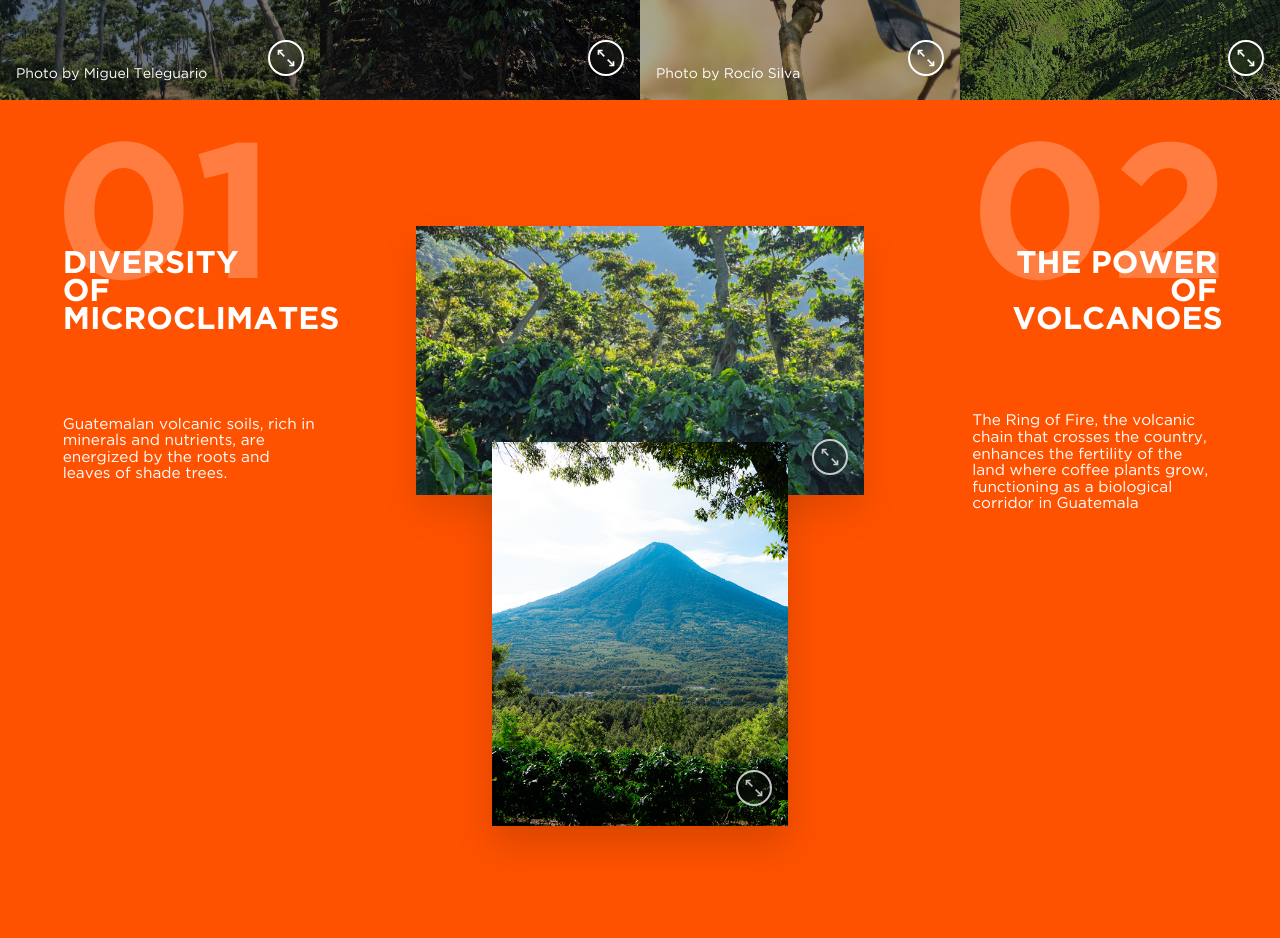
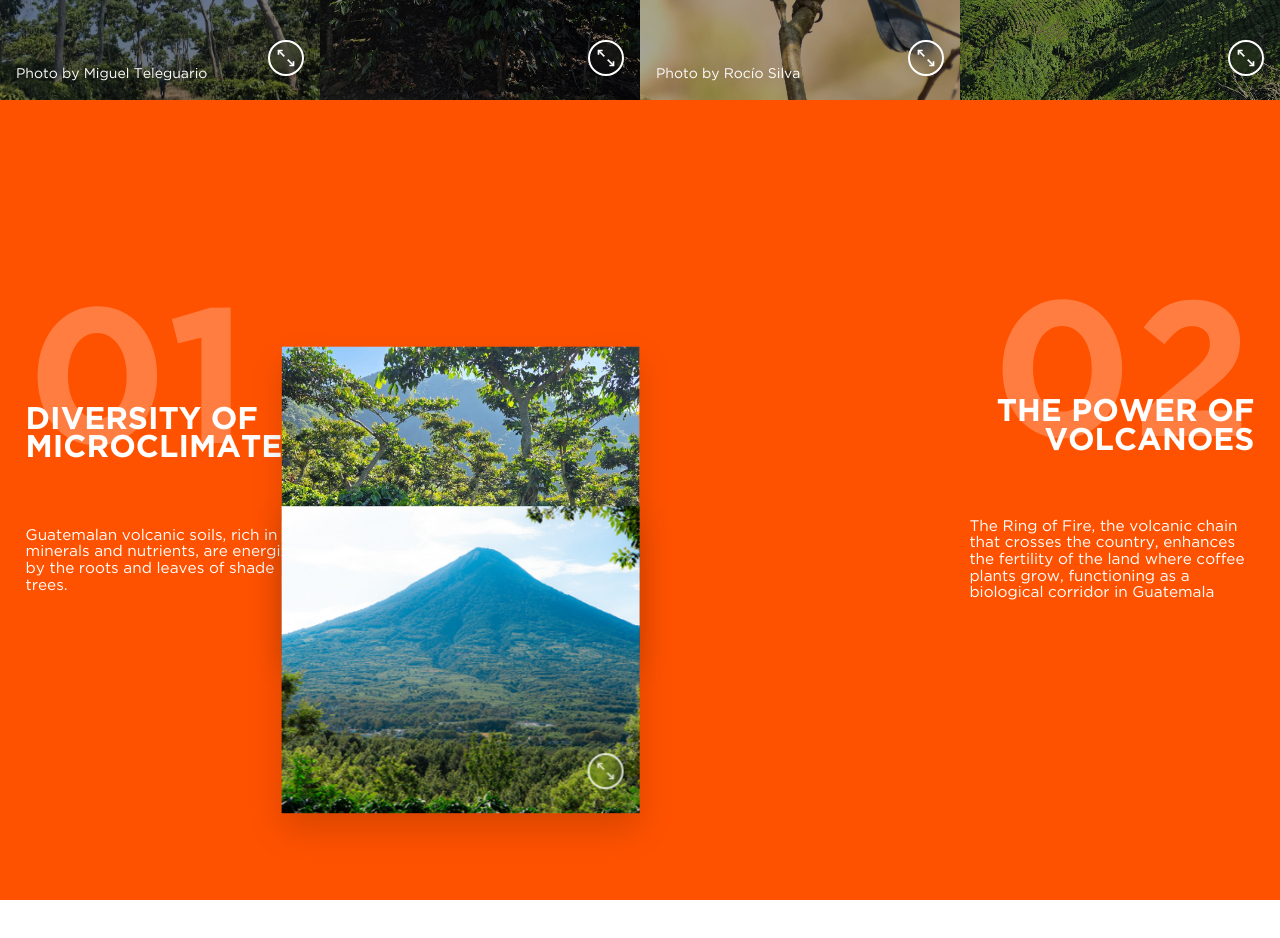
Before and after one commit to Alan4745/front-green-book, a React (Vite) app: page /c4 in a window 1280 px wide. Shown: the part 1500-2438 px from the top of the page. After the commit the page ends 2400 px from the top, so only its background shows below. Built offline with nearby package versions, Linux system fonts and the light colour scheme.

Commit message:
No se generó commit porque no hice cambios

```diff
--- a/src/components/C4/Section2C4.jsx
+++ b/src/components/C4/Section2C4.jsx
@@ -248,97 +248,105 @@ const Section2C4 = () => {
             </div>
 
             <div className="hidden xl:block min-h-screen text-white">
-                <div className="relative mx-auto min-h-screen w-full max-w-[1360px] px-[4.2vw] py-[4vh]">
-                    <div className="absolute left-[4.9vw] top-[18.7vh] w-[18vw] min-w-[250px] max-w-[320px]">
+                <div className="relative mx-auto min-h-screen w-full max-w-[1360px] px-[4vw]">
+                    <div className="absolute inset-y-0 left-[2vw] flex items-center">
+                        <div className="relative w-[20vw] min-w-[280px] max-w-[360px]">
                             <div
-                            className="absolute left-[-0.7vw] top-[-6.35rem] font-bold opacity-25 pointer-events-none"
+                                className="absolute left-[0.1rem] top-[-5.8rem] font-bold opacity-25 pointer-events-none"
                                 style={desktopNumberStyle}
                             >
                                 01
                             </div>
                             <h3
-                            className="relative z-10 max-w-[14vw] uppercase"
+                                className="relative z-10 max-w-[16vw] min-w-[250px] uppercase"
                                 style={desktopTitleStyle}
                             >
                                 {t(keys.left.title)}
                             </h3>
                             <p
-                            className="relative z-10 mt-[5.15rem] max-w-[16.2vw] min-w-[255px] text-left"
+                                className="relative z-10 mt-[4.1rem] max-w-[18vw] min-w-[285px] text-left"
                                 style={desktopCopyStyle}
                             >
                                 {t(keys.left.desc)}
                             </p>
                         </div>
+                    </div>
 
-                    <div className="absolute right-[4.9vw] top-[18.7vh] w-[18.5vw] min-w-[265px] max-w-[340px] text-right">
+                    <div className="absolute inset-y-0 right-[2vw] flex items-center justify-end">
+                        <div className="relative w-[20vw] min-w-[290px] max-w-[360px] text-right">
                             <div
-                            className="absolute right-[-0.95vw] top-[-6.35rem] font-bold opacity-25 pointer-events-none"
+                                className="absolute right-[0.15rem] top-[-5.8rem] font-bold opacity-25 pointer-events-none"
                                 style={desktopNumberStyle}
                             >
                                 02
                             </div>
                             <h3
-                            className="relative z-10 ml-auto max-w-[16vw] uppercase"
+                                className="relative z-10 ml-auto max-w-[16.5vw] min-w-[275px] uppercase"
                                 style={desktopTitleStyle}
                             >
                                 {t(keys.right.title.line1)} <br /> {t(keys.right.title.line2)}
                             </h3>
                             <p
-                            className="relative z-10 ml-auto mt-[4.95rem] max-w-[15vw] min-w-[245px] text-left"
+                                className="relative z-10 ml-auto mt-[4rem] max-w-[17.5vw] min-w-[285px] text-left"
                                 style={desktopCopyStyle}
                             >
                                 {t(keys.right.desc)}
                             </p>
                         </div>
+                    </div>
 
-                    <div className="relative mx-auto flex min-h-screen w-[41vw] min-w-[600px] max-w-[680px] items-center justify-center">
+                    <div className="relative mx-auto flex min-h-screen w-[32vw] min-w-[420px] max-w-[470px] items-center justify-center">
                         <div
-                            className={`absolute left-1/2 top-[11.8vh] h-[clamp(16rem,21vw,20rem)] w-[clamp(28rem,32vw,35rem)] -translate-x-1/2 cursor-pointer overflow-hidden transition-all duration-300 ease-out ${
-                                hoveredSide === "right"
-                                    ? "scale-[0.985] opacity-90"
-                                    : "scale-100 opacity-100"
-                            } ${hoveredSide === "left" ? "shadow-[0_24px_50px_rgba(0,0,0,0.24)]" : "shadow-[0_16px_34px_rgba(0,0,0,0.12)]"}`}
+                            className={`absolute left-1/2 top-1/2 z-10 h-[clamp(18rem,24vw,23rem)] w-[clamp(22rem,28vw,27.5rem)] -translate-x-1/2 cursor-pointer overflow-hidden transition-all duration-300 ease-out ${
+                                hoveredSide === "left" ? "shadow-[0_26px_56px_rgba(0,0,0,0.24)]" : "shadow-[0_14px_30px_rgba(0,0,0,0.14)]"
+                            }`}
+                            style={{
+                                transform: `translateX(-50%) translateY(${hoveredSide === "left" ? "-46%" : "-50%"})`,
+                                opacity: hoveredSide === "right" ? 0.92 : 1
+                            }}
                             {...imageHandlers("left", F1, keys.left.imgAlt)}
                         >
                             <img
                                 src={F1}
                                 className={`h-full w-full object-cover transition-transform duration-300 ease-out ${
-                                    hoveredSide === "left" ? "scale-[1.035]" : "scale-100"
+                                    hoveredSide === "left" ? "scale-[1.02]" : "scale-100"
                                 }`}
                                 alt={t(keys.left.imgAlt)}
                                 title={t(keys.left.imgAlt)}
                             />
-                            <div className={`absolute inset-0 bg-black/0 transition-colors duration-300 ${hoveredSide === "right" ? "bg-black/8" : ""}`} />
+                            <div className={`absolute inset-0 transition-colors duration-300 ${hoveredSide === "right" ? "bg-black/8" : "bg-black/0"}`} />
                             <ExpandButton
                                 onClick={(e) => { e.stopPropagation(); openLightbox(F1, keys.left.imgAlt); }}
                                 title={t(keys.buttons.expand)}
                                 aria-label={t(keys.buttons.expand)}
-                                className={`transition-all duration-300 ${hoveredSide === "left" ? "opacity-100 translate-y-0" : "opacity-75 translate-y-1"}`}
+                                className={`transition-all duration-300 ${hoveredSide === "left" ? "opacity-100" : "opacity-80"}`}
                             />
                         </div>
 
                         <div
-                            className={`absolute bottom-[13.2vh] left-1/2 z-10 h-[clamp(22.5rem,30vw,27.5rem)] w-[clamp(18.5rem,23vw,25rem)] -translate-x-1/2 cursor-pointer overflow-hidden transition-all duration-300 ease-out ${
-                                hoveredSide === "left"
-                                    ? "scale-[0.985] opacity-90"
-                                    : "scale-100 opacity-100"
-                            } ${hoveredSide === "right" ? "shadow-[0_28px_60px_rgba(0,0,0,0.28)]" : "shadow-[0_18px_38px_rgba(0,0,0,0.16)]"}`}
+                            className={`absolute left-1/2 top-1/2 z-20 h-[clamp(18rem,24vw,23rem)] w-[clamp(22rem,28vw,27.5rem)] -translate-x-1/2 cursor-pointer overflow-hidden transition-all duration-300 ease-out ${
+                                hoveredSide === "right" ? "shadow-[0_28px_58px_rgba(0,0,0,0.26)]" : "shadow-[0_16px_34px_rgba(0,0,0,0.16)]"
+                            }`}
+                            style={{
+                                transform: `translateX(-50%) translateY(${hoveredSide === "right" ? "-2%" : "2%"})`,
+                                opacity: hoveredSide === "left" ? 0.95 : 1
+                            }}
                             {...imageHandlers("right", F2, keys.right.imgAlt)}
                         >
                             <img
                                 src={F2}
                                 className={`h-full w-full object-cover transition-transform duration-300 ease-out ${
-                                    hoveredSide === "right" ? "scale-[1.035]" : "scale-100"
+                                    hoveredSide === "right" ? "scale-[1.02]" : "scale-100"
                                 }`}
                                 alt={t(keys.right.imgAlt)}
                                 title={t(keys.right.imgAlt)}
                             />
-                            <div className={`absolute inset-0 bg-black/0 transition-colors duration-300 ${hoveredSide === "left" ? "bg-black/8" : ""}`} />
+                            <div className={`absolute inset-0 transition-colors duration-300 ${hoveredSide === "left" ? "bg-black/8" : "bg-black/0"}`} />
                             <ExpandButton
                                 onClick={(e) => { e.stopPropagation(); openLightbox(F2, keys.right.imgAlt); }}
                                 title={t(keys.buttons.expand)}
                                 aria-label={t(keys.buttons.expand)}
-                                className={`transition-all duration-300 ${hoveredSide === "right" ? "opacity-100 translate-y-0" : "opacity-75 translate-y-1"}`}
+                                className={`transition-all duration-300 ${hoveredSide === "right" ? "opacity-100" : "opacity-80"}`}
                             />
                         </div>
                     </div>
```
Lines whose indentation alone changed are shown as unchanged.
